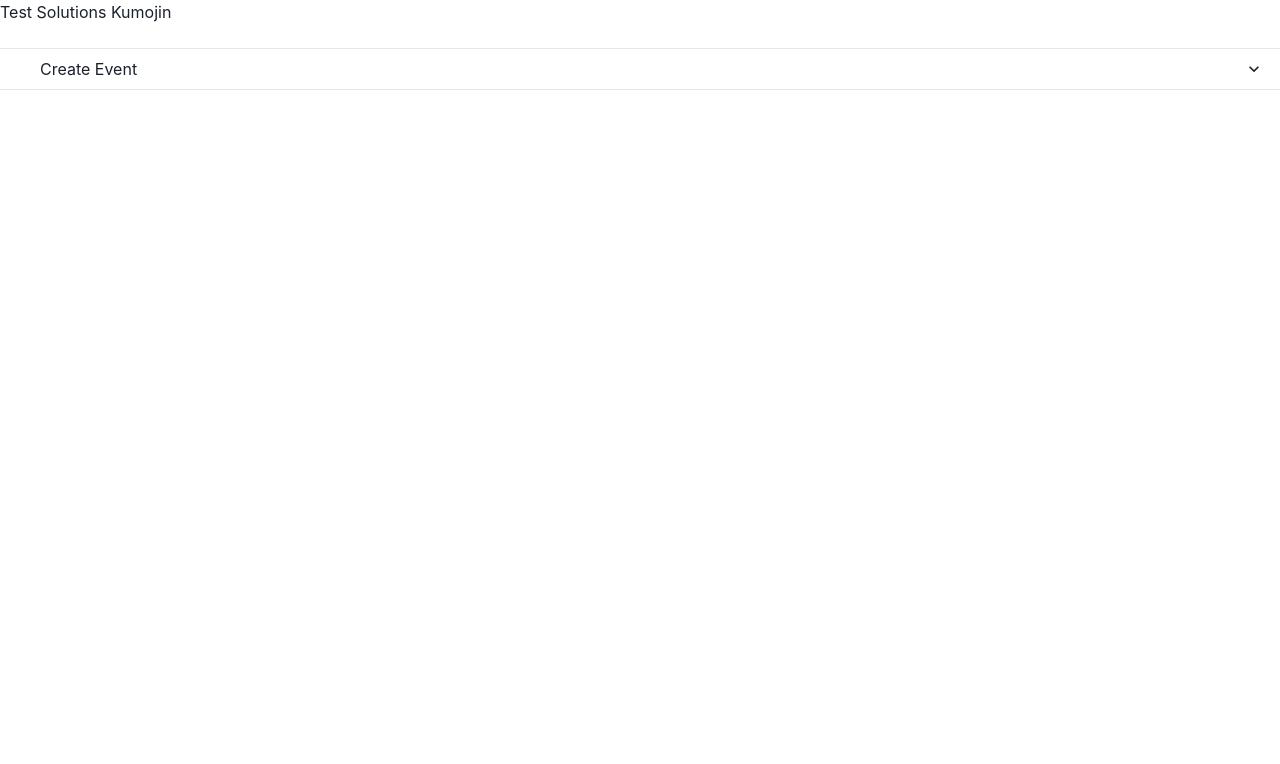
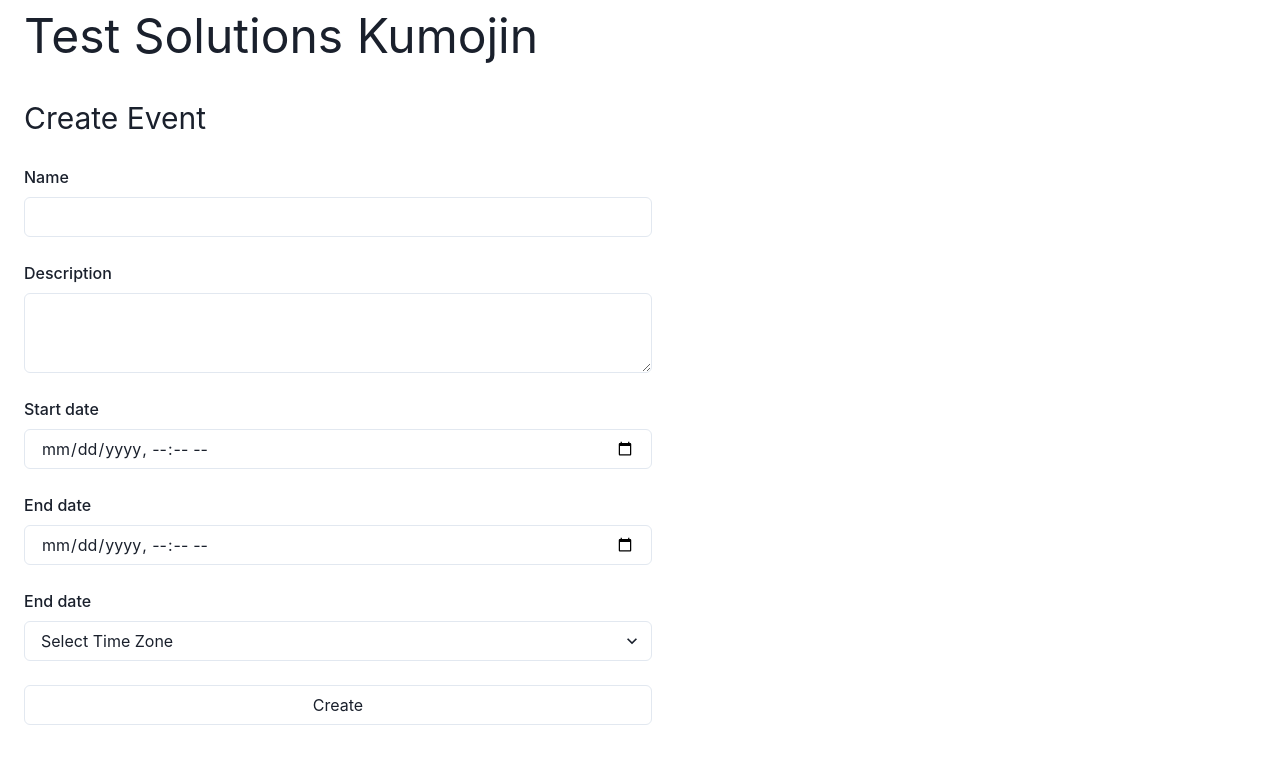
Before and after one commit to 5heepy/test-kumojin, a React (Create React App) app in the folder frontend/: page / in a window 1280 px wide. Shown: the top 764 px of the page. Built offline with nearby package versions, Linux system fonts and the light colour scheme.

Commit message:
Bit of styling

```diff
--- a/frontend/src/components/EventCreationForm.tsx
+++ b/frontend/src/components/EventCreationForm.tsx
@@ -1,11 +1,5 @@
 import { ianaTimeZones } from '../helpers';
 import {
-  Accordion,
-  AccordionItem,
-  AccordionButton,
-  AccordionPanel,
-  AccordionIcon,
-  Box,
   FormControl,
   FormLabel,
   FormHelperText,
@@ -13,17 +7,19 @@ import {
   GridItem,
   Input,
   Select,
+  Stack,
+  Text,
   Textarea,
 } from '@chakra-ui/react';
 import { useForm, Controller } from 'react-hook-form';
 import { useCreateEvent } from '../hooks';
 import { EventModel } from '../models';
-import dayjs, {} from 'dayjs';
+import dayjs from 'dayjs';
 import timezone from 'dayjs/plugin/timezone';
 import utc from 'dayjs/plugin/utc';
 
-dayjs.extend(utc)
-dayjs.extend(timezone)
+dayjs.extend(utc);
+dayjs.extend(timezone);
 
 const endDateErrorMessage = (error: { [key: string]: any }) => {
   switch (error.type) {
@@ -49,25 +45,16 @@ const EventCreationForm = () => {
       ...data,
       startDate: dayjs(data.startDate).tz(data.timeZone),
       endDate: dayjs(data.endDate).tz(data.timeZone),
-    }
+    };
 
     execute(event);
   };
 
   return (
-    <Accordion allowMultiple>
-      <AccordionItem>
-        <h2>
-          <AccordionButton>
-            <Box flex='1' textAlign='left' pl={6}>
-              Create Event
-            </Box>
-            <AccordionIcon />
-          </AccordionButton>
-        </h2>
-        <AccordionPanel pb={4}>
+    <Stack spacing={6}>
+      <Text fontSize='3xl'>Create Event</Text>
       <form onSubmit={handleSubmit(onSubmit)}>
-            <Grid gap={6} pl={6} w='50%'>
+        <Grid gap={6} w='50%'>
           <GridItem>
             <Controller
               name='name'
@@ -77,9 +64,7 @@ const EventCreationForm = () => {
                 <FormControl>
                   <FormLabel>Name</FormLabel>
                   <Input {...field} />
-                      {errors.name && (
-                        <FormHelperText>Required.</FormHelperText>
-                      )}
+                  {errors.name && <FormHelperText>Required.</FormHelperText>}
                 </FormControl>
               )}
             />
@@ -122,8 +107,7 @@ const EventCreationForm = () => {
               rules={{
                 required: true,
                 validate: {
-                      higherThanStartDate: (value) =>
-                        value > getValues().startDate,
+                  higherThanStartDate: (value) => value > getValues().startDate,
                 },
               }}
               render={({ field }) => (
@@ -150,8 +134,14 @@ const EventCreationForm = () => {
               render={({ field }) => (
                 <FormControl>
                   <FormLabel>End date</FormLabel>
-                      <Select {...field} placeholder='Select Time Zone' defaultValue={Intl.DateTimeFormat().resolvedOptions().timeZone}>
-                        {ianaTimeZones.map(timeZone => (
+                  <Select
+                    {...field}
+                    placeholder='Select Time Zone'
+                    defaultValue={
+                      Intl.DateTimeFormat().resolvedOptions().timeZone
+                    }
+                  >
+                    {ianaTimeZones.map((timeZone) => (
                       <option value={timeZone}>{timeZone}</option>
                     ))}
                   </Select>
@@ -164,13 +154,11 @@ const EventCreationForm = () => {
           </GridItem>
 
           <GridItem>
-                <Input type='submit' />
+            <Input type='submit' value="Create" />
           </GridItem>
         </Grid>
       </form>
-        </AccordionPanel>
-      </AccordionItem>
-    </Accordion>
+    </Stack>
   );
 };
 
--- a/frontend/src/pages/Home.tsx
+++ b/frontend/src/pages/Home.tsx
@@ -1,17 +1,19 @@
 import React from 'react';
-import { Grid, GridItem } from '@chakra-ui/react';
+import { Grid, GridItem, Text } from '@chakra-ui/react';
 
 import { EventCreationForm } from '../components';
 
 const HomePage = () => {
   return (
-    <Grid gap={6}>
-      <GridItem>Test Solutions Kumojin</GridItem>
+    <Grid gap={6} pl={6}>
+      <GridItem>
+        <Text fontSize='5xl'>Test Solutions Kumojin</Text>
+      </GridItem>
       <GridItem>
         <EventCreationForm />
       </GridItem>
     </Grid>
   );
-}
+};
 
 export default HomePage;
```
Lines whose indentation alone changed are shown as unchanged.
